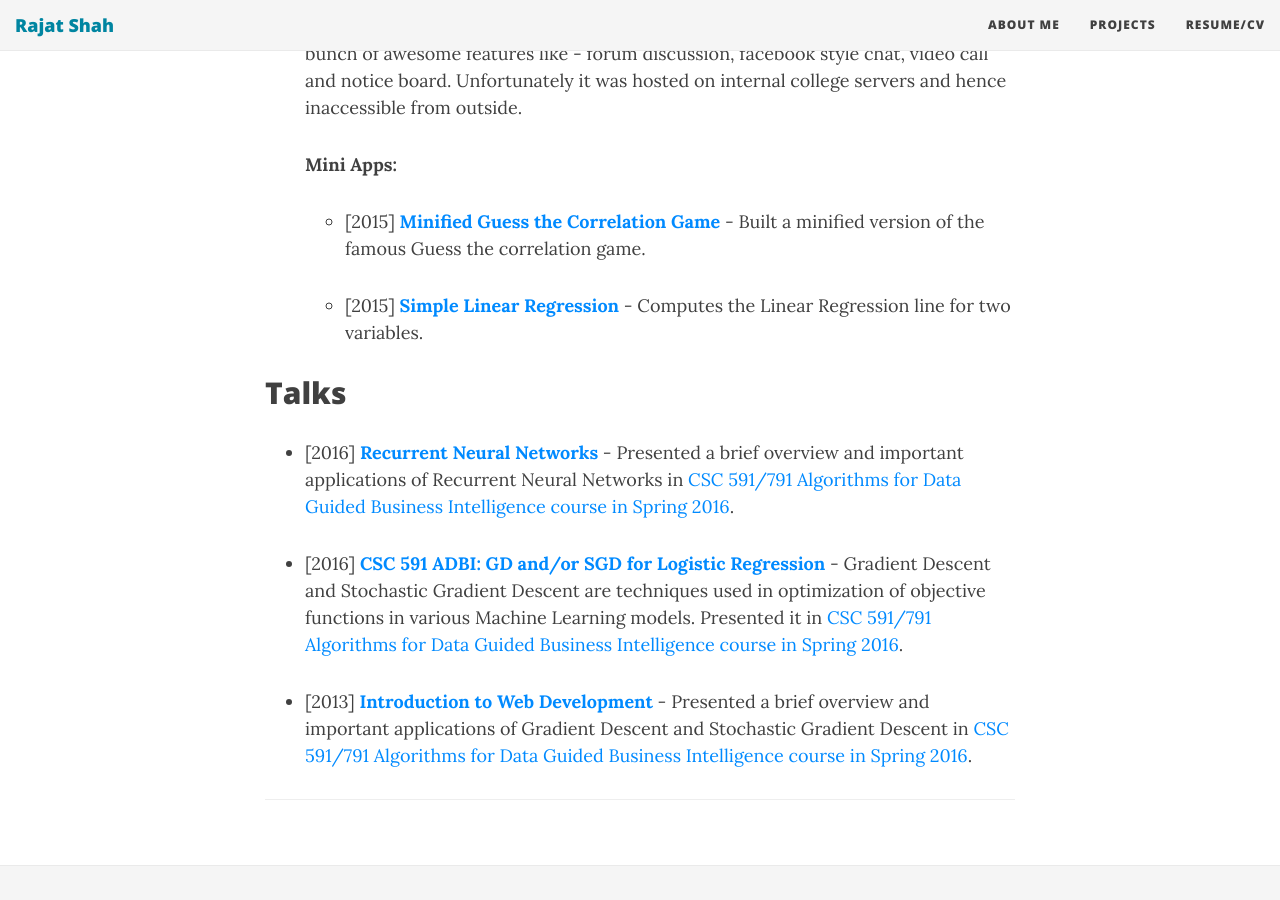
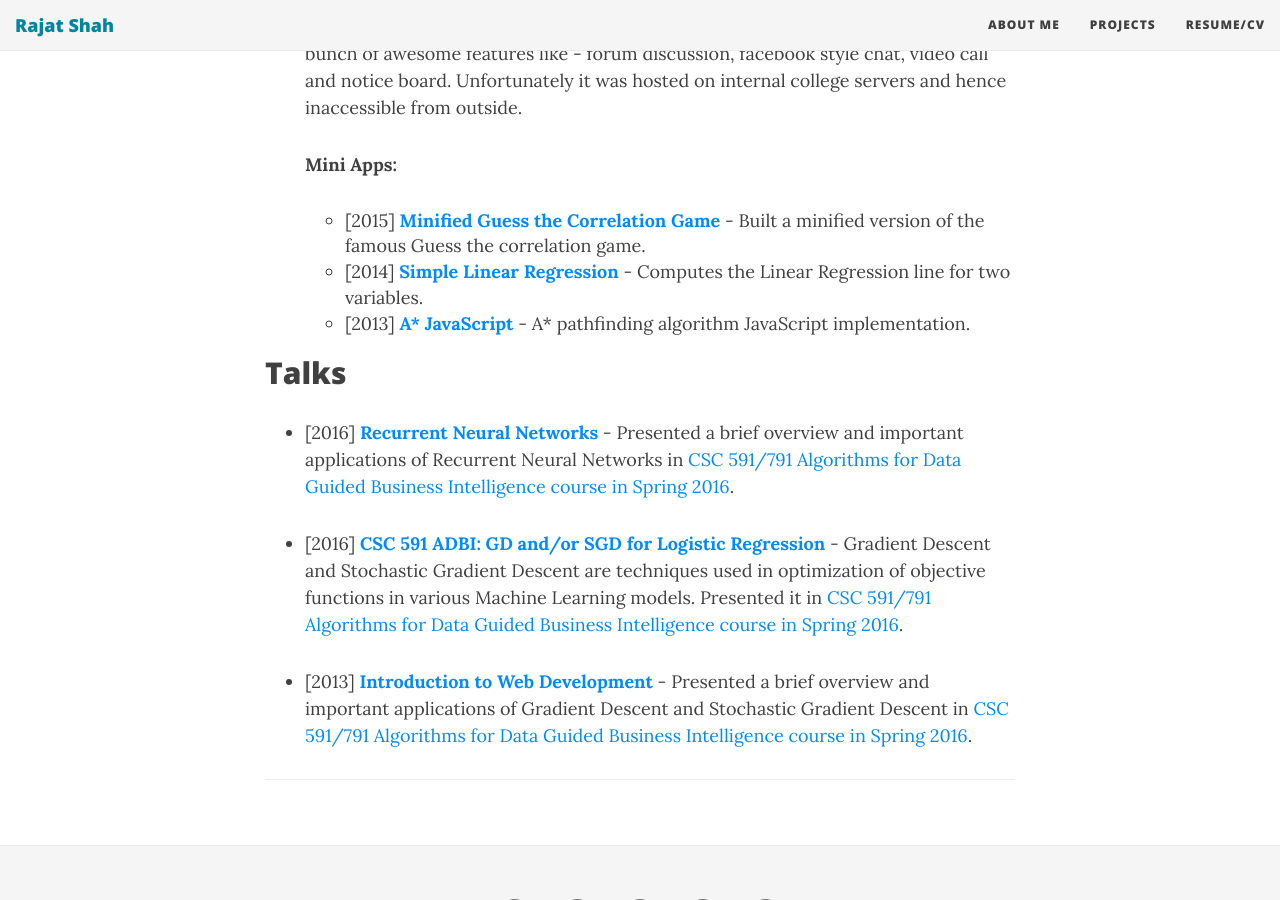
Before and after one commit to shahrajat/shahrajat.github.io, a Jekyll site: the page built from projects.md, in a window 1280 px wide and 900 px high, scrolled down 1570 px. Built offline with Jekyll 4.4.1, drawn with Linux system fonts in a browser that asks for light colours; nearby versions of some CDN libraries; comment, search, counter and statistics services are not loaded.

Commit message:
Updated projects.md

```diff
--- a/projects.md
+++ b/projects.md
@@ -35,8 +35,8 @@
     **Mini Apps:**
 
      - [2015] **[Minified Guess the Correlation Game](http://shahrajat.com/assets/apps/guess-the-correlation.html?#){:target="_blank"}** - Built a minified version of the famous Guess the correlation game.
-
-     - [2015] **[Simple Linear Regression](http://shahrajat.com/assets/apps/simple-linear-regression.html?#){:target="_blank"}** - Computes the Linear Regression line for two variables.
+     - [2014] **[Simple Linear Regression](http://shahrajat.com/assets/apps/simple-linear-regression.html?#){:target="_blank"}** - Computes the Linear Regression line for two variables.
+     - [2013] **[A* JavaScript](http://shahrajat.com/assets/apps/simple-linear-regression.html?#){:target="_blank"}** - A* pathfinding algorithm JavaScript implementation.
 
 ## Talks
 
```
